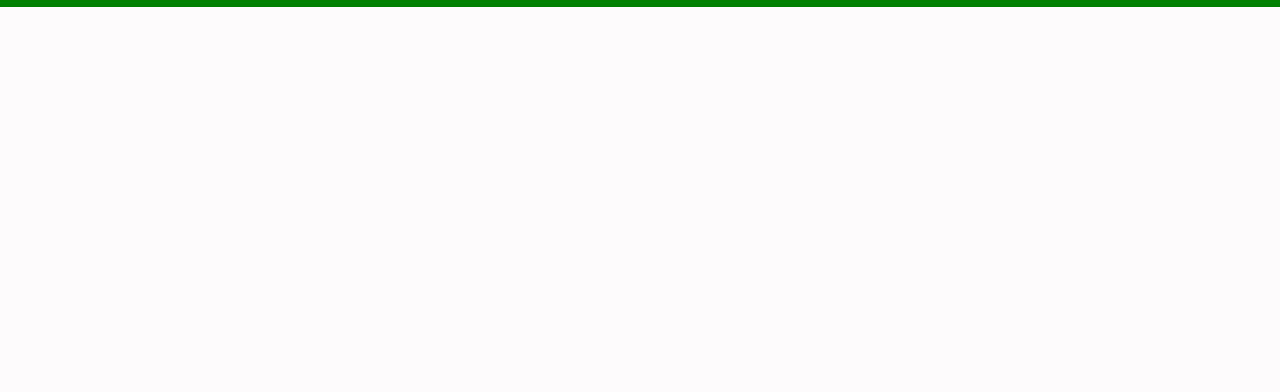
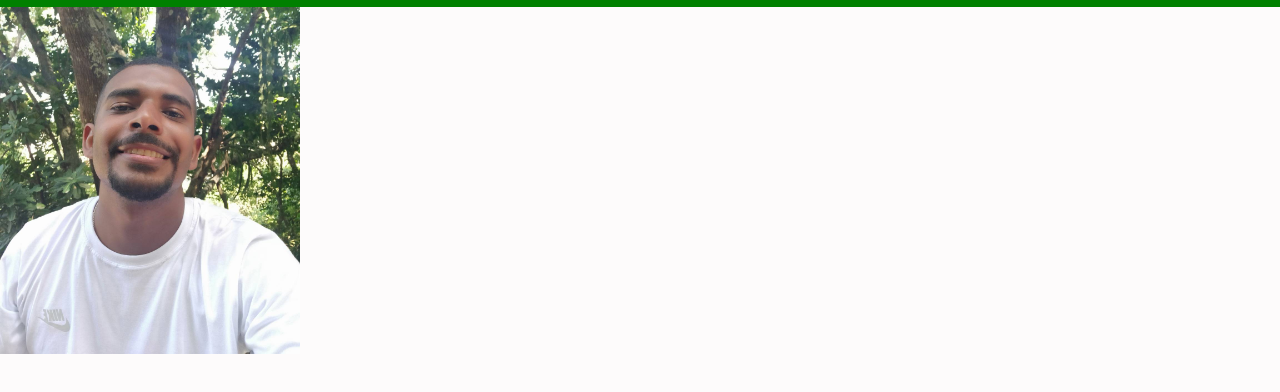
Before and after one commit to cleciopinheiro/lessons-learned, a website: page index.html in a window 1280 px wide. Shown: the part 50-442 px from the top of the page. Drawn offline with Linux system fonts and the light colour scheme.

Commit message:
Requisito 4

```diff
--- a/index.html
+++ b/index.html
@@ -17,6 +17,14 @@
       </ul>
     </nav>
   </header>
+  <main>
+    <section class="section-one">
+      <img id="minha_foto" src="image/1622454932853.jpg" alt="minha foto">
+      <div>
+
+      </div>
+    </section>
+  </main>
 
 </body>
 </html>
--- a/style.css
+++ b/style.css
@@ -30,3 +30,7 @@ a {
   text-decoration: none;
   color: white;
 }
+
+img {
+  width: 300px;
+}
```
Also changed, not shown: image/1622454932853.jpg (added).
